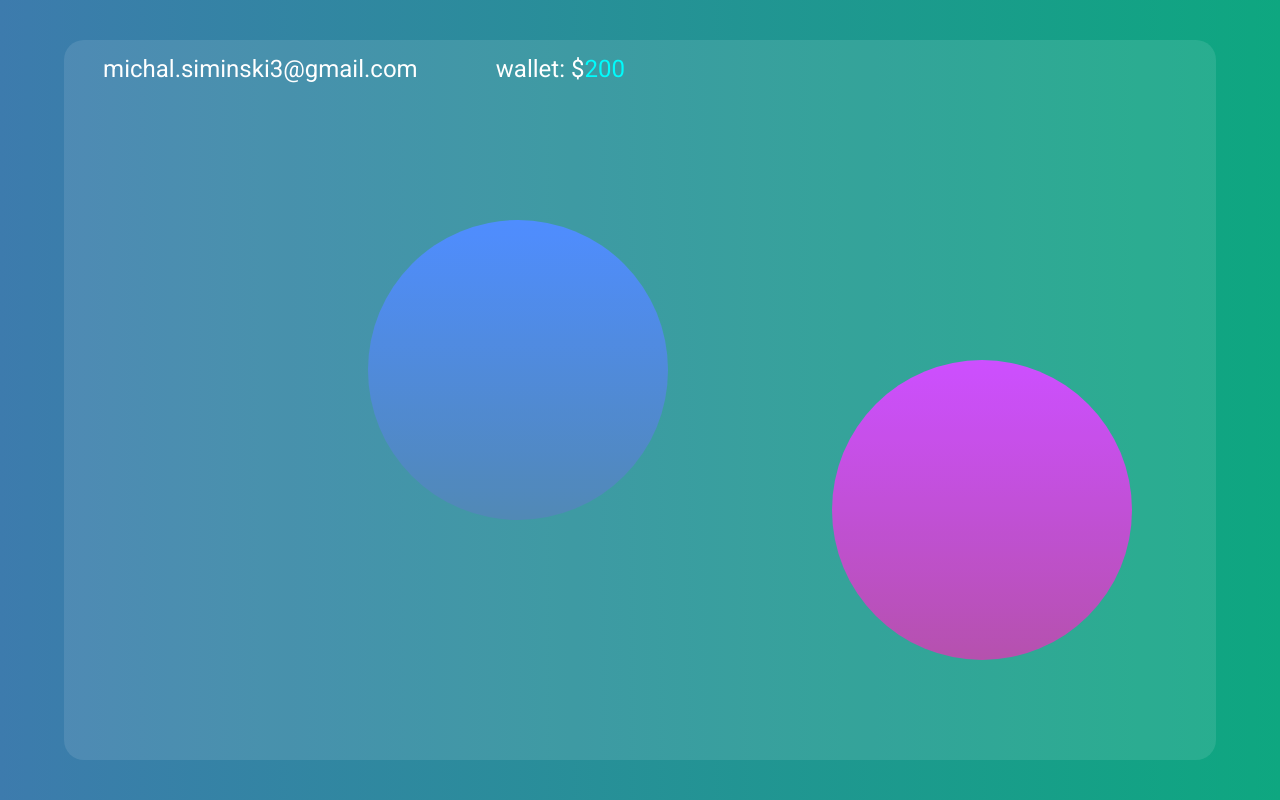
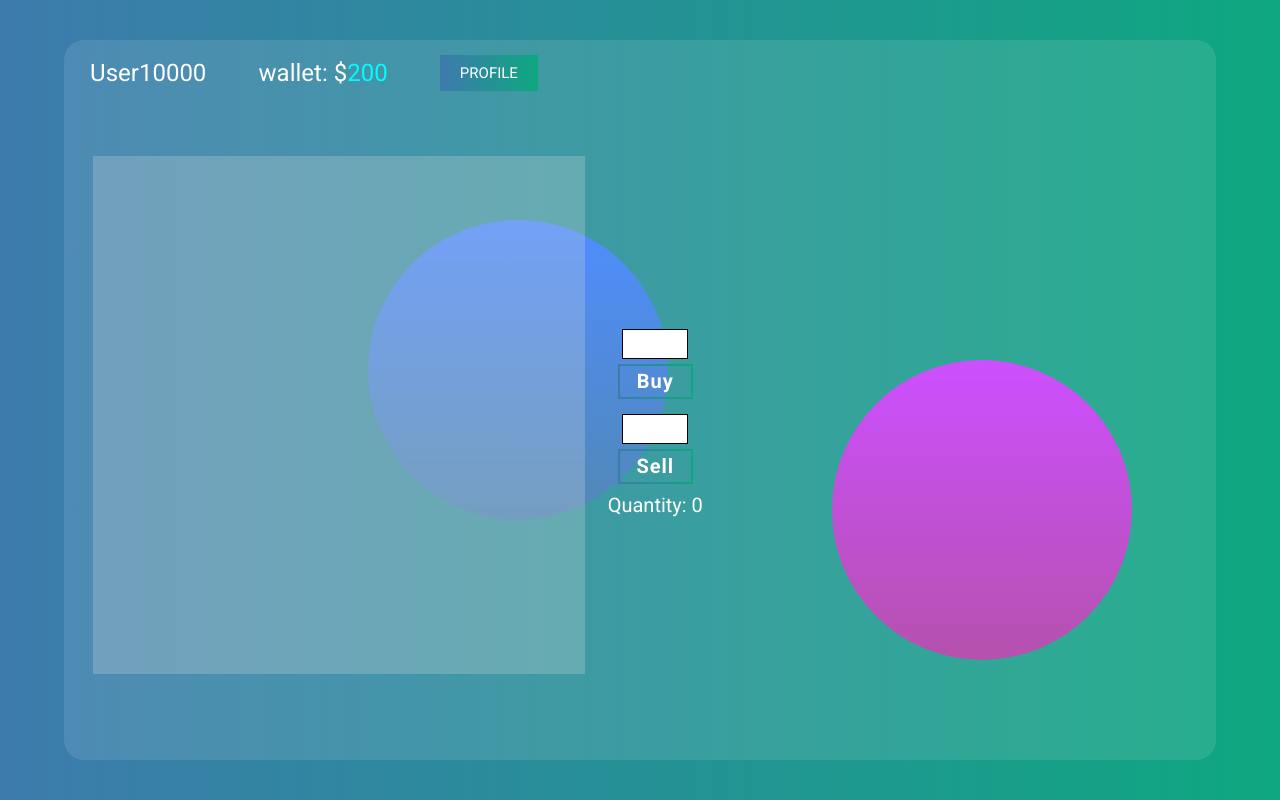
Before and after one commit to michalsiminski98/cdv-project-js-demo, a plain HTML site: page index.html in a window 1280 px wide. Shown: the top 800 px of the page. Drawn offline with Linux system fonts and the light colour scheme.

Commit message:
add market

```diff
--- a/index.html
+++ b/index.html
@@ -26,9 +26,22 @@
     </section> -->
     <div class="stock">
         <div class="userData">
-            <p class="userData__name">michal.siminski3@gmail.com</p>
+            <p class="userData__name">User10000</p>
             <p class="userData__equity">wallet: $<span class="userData__amount">200</span></p>
+            <button class="userData__profile">Profile</button>
         </div>
+        <section class="data">
+            <div class="data__chart"></div>
+            <div class="data__buying">
+                <div class="data__form">
+                    <input min="0" max="999" type="number" class="data__count"><br>
+                    <button class="data__button">Buy</button><br>
+                    <input min="0" max="999" type="number" class="data__count"><br>
+                    <button class="data__button">Sell</button>
+                    <p class="data__quanitity">Quantity: <span class="data__amount">0</span></p>
+                </div>
+            </div>
+        </section>
     </div>
 </body>
 </html>
--- a/scss/_stock.scss
+++ b/scss/_stock.scss
@@ -6,17 +6,79 @@
   background-color: rgba(255, 255, 255, 0.1);
   border-radius: 20px;
   .userData {
-    width: 600px;
+    width: 500px;
     padding-top: 15px;
     font-size: 2.4rem;
     color: white;
     display: flex;
     justify-content: space-around;
+    align-items: center;
     &__equity {
       color: white;
     }
     &__amount {
       color: $base-color;
     }
+    &__profile {
+      padding: 7px 18px;
+      font-size: 1.5rem;
+      border: 2px solid;
+      border-image-slice: 1;
+      border-image-source: $background;
+      background-image: $background;
+      color: white;
+      background-color: rgba(255, 255, 255, 0);
+      text-transform: uppercase;
+      cursor: pointer;
+      &:hover {
+        background-image: none;
+      }
+    }
+  }
+  .data {
+    width: 95%;
+    height: 90%;
+    display: flex;
+    align-items: center;
+    margin: 0 auto;
+    &__chart {
+      flex-basis: 45%;
+      height: 80%;
+      background-color: rgba(218, 218, 218, 0.253);
+    }
+    &__form {
+      width: 100px;
+      margin-left: 20px;
+      text-align: center;
+    }
+    &__count {
+      width: 60px;
+      margin-top: 15px;
+      padding: 2px;
+      font-size: 2rem;
+      border: 1px solid black;
+    }
+    &__button {
+      width: 75px;
+      height: 35px;
+      margin-top: 5px;
+      font-size: 2rem;
+      letter-spacing: 1px;
+      font-weight: bold;
+      border: 2px solid;
+      border-image-slice: 1;
+      border-image-source: $background;
+      color: white;
+      background-color: rgba(255, 255, 255, 0);
+      cursor: pointer;
+      &:hover {
+        background-image: $background;
+      }
+    }
+    &__quanitity {
+      margin-top: 9px;
+      font-size: 2rem;
+      color: white;
+    }
   }
 }
```
Also changed, not shown: css/index.min.css, 1 other file.
